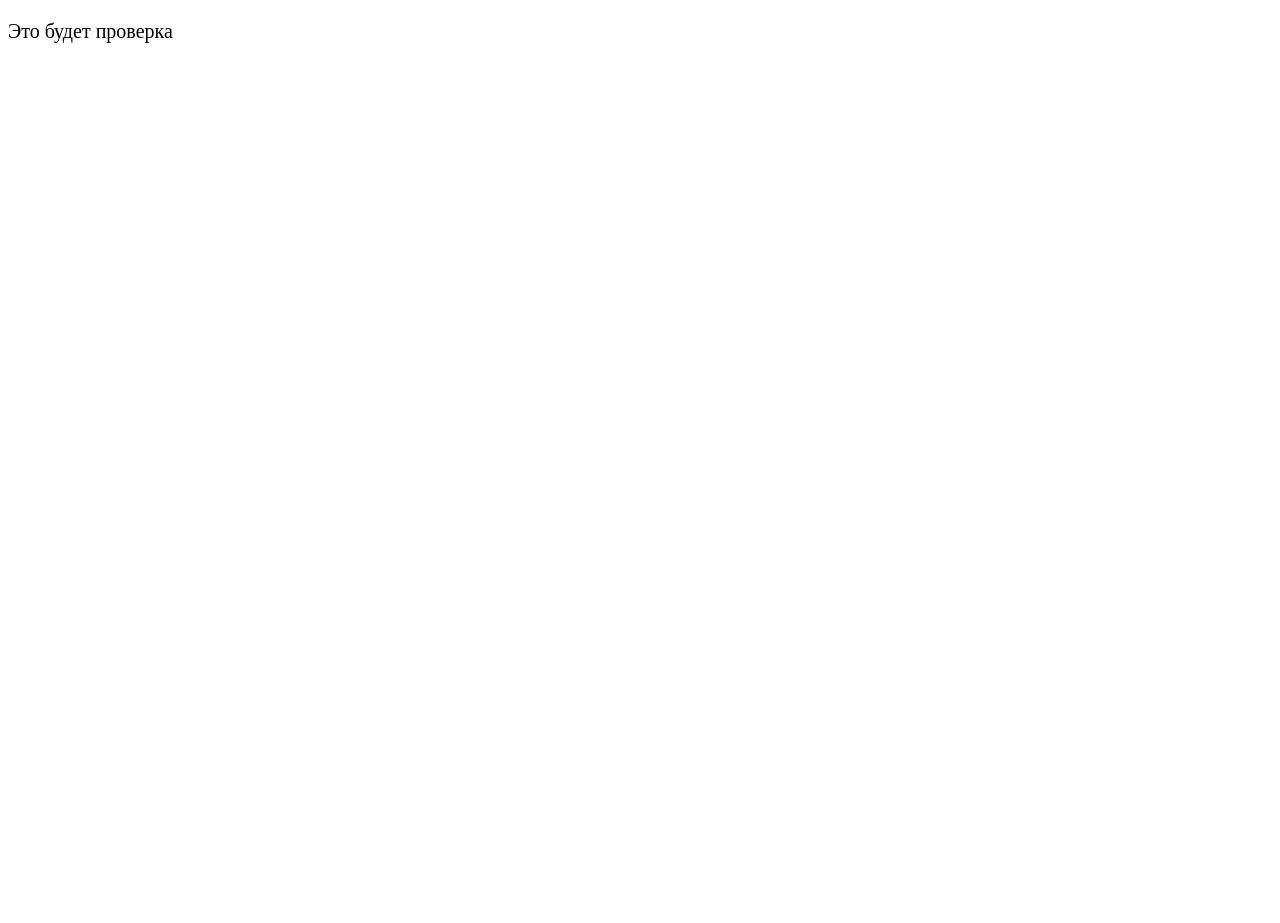
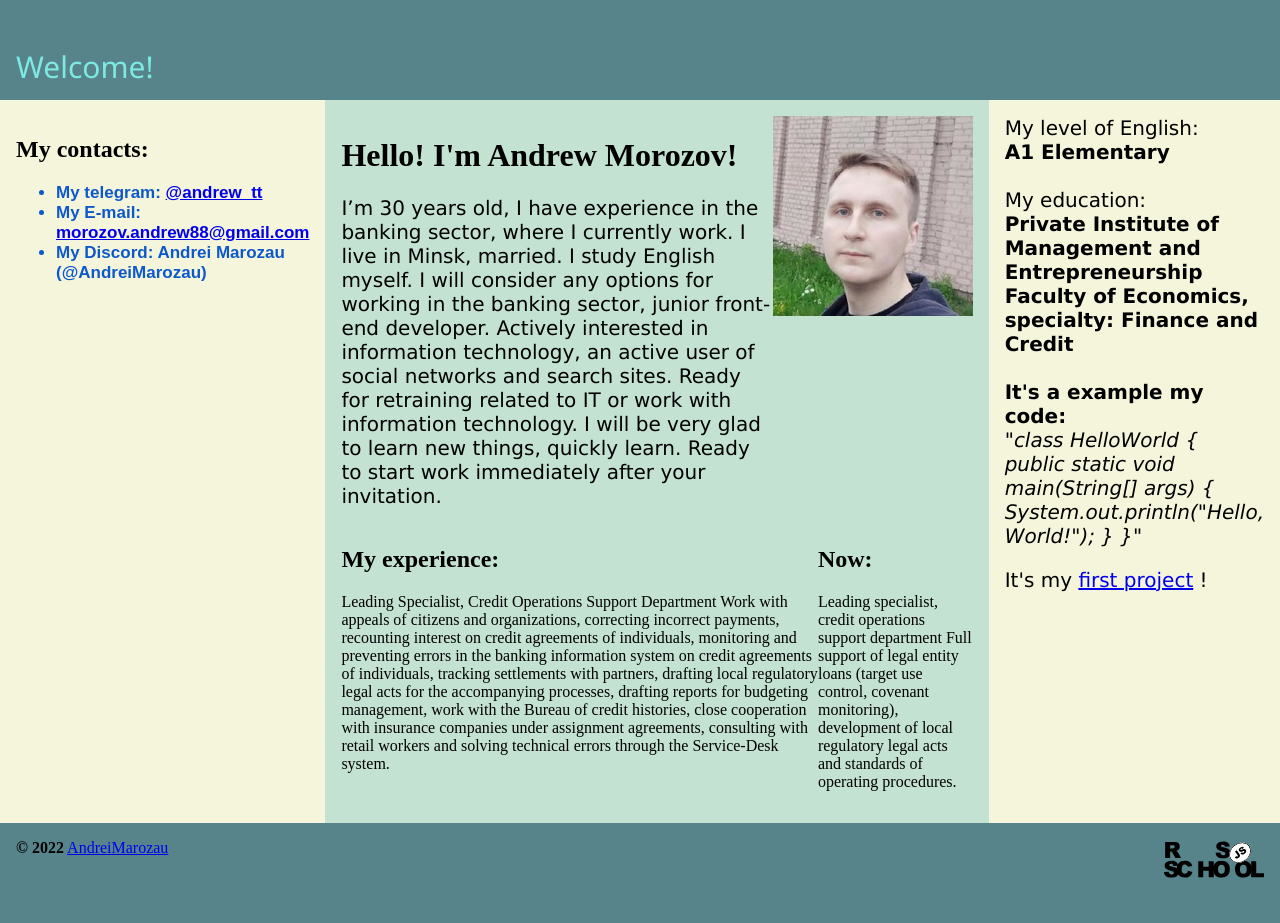
Before and after one commit to AndreiMarozau/rsschool-cv-stage0, a plain HTML site: page index.html in a window 1280 px wide. Before the commit the page ends 800 px from the top, so only its background shows below. Drawn offline with Linux system fonts and the light colour scheme.

Commit message:
feat: new features and files

```diff
--- a/index.html
+++ b/index.html
@@ -1,14 +1,113 @@
 <!DOCTYPE html>
 <html lang="en">
 <head>
-    <meta charset="UTF-8">
-    <meta http-equiv="X-UA-Compatible" content="IE=edge">
-    <meta name="viewport" content="width=device-width, initial-scale=1.0">
-    <link rel="stylesheet" href="style.css">
-    <title>Document</title>
+  <meta charset="UTF-8">
+  <meta http-equiv="X-UA-Compatible" content="IE=edge">
+  <meta name="viewport" content="width=device-width, initial-scale=1.0">
+  <link rel="stylesheet" href="style.css">
+  <title>CV</title>
 </head>
 <body>
-    <p class="example">Это будет проверка</p>
-    <img="https://avatars.githubusercontent.com/u/51135946?v=4" alt="Andrew">
+  <header>
+   <p class="welcome"> Welcome!</p>
+  </header>
+  <div id="main">
+    <nav>
+      <h2>My contacts:</h2>
+      <ul class="ul li">
+
+        <li>
+          <span>My telegram:</span>
+        <a href="https://t.me/andrew_tt" class="list-nav" title="My telegram">@andrew_tt</a></li>
+        <li>
+          <span>My E-mail:</span>
+          <a href="morozov.andrew88@gmail.com" class="list-nav" title="My telegram">morozov.andrew88@gmail.com</a></li>
+          <li>
+            <span>My Discord: <b>Andrei Marozau (@AndreiMarozau)</b></span>
+            </li>
+      </ul>
+    </nav>
+    <main>
+      <div class="photo-container">
+
+    <div class="flex-photo1">
+      <h1>Hello! I'm Andrew Morozov!</h1>
+      <span class="aboutme"> I’m 30 years old, I have experience in the banking sector, where I currently work. I live in Minsk, married. I study English myself. I will consider any options for working in the banking sector, junior front-end developer. Actively interested in information technology, an active user of social networks and search sites. Ready for retraining related to IT or work with information technology. I will be very glad to learn new things, quickly learn. Ready to start work immediately after your invitation.</span>
+    </div>
+    <div class="flex-photo">
+
+      <img src="assets/img/photo.jpg" alt="My photo">
+    </div>
+    </div>
+    <br>
+    <div class="text-container">
+      <div class="flex-text">
+        <h2>My experience:</h2>
+        Leading Specialist, Credit Operations Support Department
+        Work with appeals of citizens and organizations, correcting incorrect payments, recounting interest on credit agreements of individuals, monitoring and preventing errors in the banking information system on credit agreements of individuals, tracking settlements with partners, drafting local regulatory legal acts for the accompanying processes, drafting reports for budgeting management, work with the Bureau of credit histories, close cooperation with insurance companies under assignment agreements, consulting with retail workers and solving technical errors through the Service-Desk system.
+
+      </div>
+      <div class="flex-text1">
+        <h2>Now:</h2>
+        Leading specialist, credit operations support department
+Full support of legal entity loans (target use control, covenant monitoring), development of local regulatory legal acts and standards of operating procedures.
+
+
+      </div>
+</div>
+
+      <p> </p>
+    </main>
+    <aside>
+      <div class="aside-container">
+        <div class="flex-aside">
+          My level of English: <br>
+          <b>A1 Elementary</b>
+        </div>
+        <div class="flex-aside1">
+          <br>
+          My education:<br>
+          <b>Private Institute of Management and Entrepreneurship
+          Faculty of Economics, specialty: Finance and Credit</b>
+          </div>
+          <br>
+
+          <div class="flex-aside-code">
+            <b>It's a example my code:</b>
+
+
+            <br>
+            "<i>class HelloWorld {
+              public static void main(String[] args) {
+                  System.out.println("Hello, World!");
+              }
+          }</i>"
+
+          <div class="flex-aside-project">
+            <p></p>
+            It's my <a href="https://AndreiMarozau.github.io/rsschool-cv/">first project</a> !
+          </div>
+          </div>
+      </div>
+    </aside>
+
+  </div>
+  <footer>
+    <div class="footer-container">
+
+    <div class="flex-container"><b>© 2022</b> <a href="https://github.com/AndreiMarozau" >AndreiMarozau</a></div>
+    <div class="flex-container1">
+
+    <a href="https://rs.school/js/">
+      <img src="assets/img/rss.svg" alt="rsschool" width="100" height="40">
+    </a>
+  </div>
+    </div>
+  </div>
+  </footer>
+
+
+
+
 </body>
 </html>
--- a/style.css
+++ b/style.css
@@ -1,4 +1,87 @@
-.example {
-font-size: 20px;
-font-style: bold;
+* {
+    box-sizing: border-box;
+  }
+
+  body {
+    display: flex;
+  min-height: 100vh;
+  flex-direction: column;
+  margin: 0;
+  }
+
+  #main {
+    display: flex;
+
+    flex: 1;
+  }
+  #main > main {
+    flex: 1;
+    background: #c3e2d2;;
+  }
+  #main > nav,
+  #main > aside {
+    flex: 0 0 20vw;
+    background: beige;
+  }
+
+
+  header, footer, main, nav, aside {
+    padding: 1em;
+  }
+  header {
+    background: rgb(86, 132, 138);
+    height: 100px;
+  }
+
+  footer {
+    background: rgb(86, 132, 138);
+    height: 100px;
+  }
+
+  ul li {
+      font-family: Arial, Helvetica, sans-serif;
+      font-size: 17px;
+      font-weight: 700;
+      color: rgb(13, 89, 202);
+
+  }
+
+  .photo-container {
+display: flex;
+
+flex-direction: row;
+
+
+  }
+
+.aboutme {
+    font-family: Verdana, Geneva, Tahoma, sans-serif;
+    font-size: 20px;
 }
+
+.text-container {
+    display: flex;
+    flex-direction: row;
+    justify-content: space-between;
+}
+
+.aside-container {
+  display: flex;
+    flex-direction: column;
+    justify-content: space-between;
+    font-family: Verdana, Geneva, Tahoma, sans-serif;
+    font-size: 20px;
+}
+
+.footer-container {
+  display: flex;
+  flex-direction: row;
+  justify-content: space-between;
+}
+
+.welcome {
+  color: rgb(126, 233, 227);
+  font-size: 30px;
+  font-family: 'Segoe UI', Tahoma, Geneva, Verdana, sans-serif;
+
+}
```
Also changed, not shown: assets/960x540.ico (added), assets/img/117680.jpg (added), assets/img/51135946.jpg (added), assets/img/photo.jpg (added), assets/img/rss.svg (added), 1 other file.
